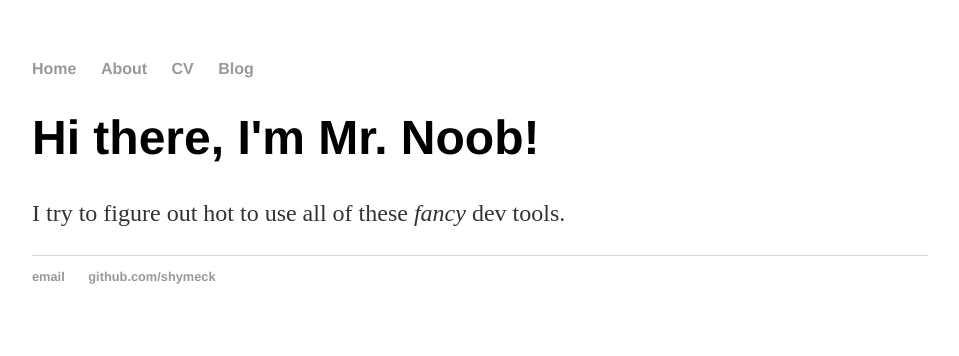
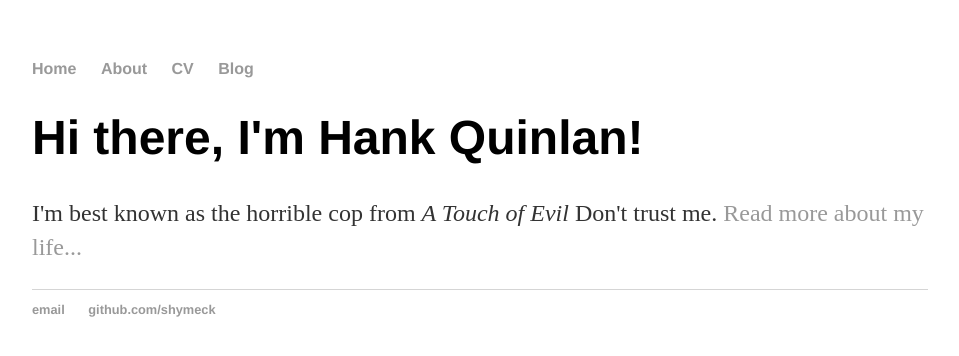
Before and after one commit to shymeck/shymeck.github.io, a Jekyll site: the page built from index.html, in a window 1280 px wide. Shown: the top 356 px of the page, without its empty margins (160-1119 px from the left). Built offline with Jekyll 4.4.1, drawn with Linux system fonts in a browser that asks for light colours.

Commit message:
Update index.html

```diff
--- a/index.html
+++ b/index.html
@@ -1,30 +1,8 @@
-<!DOCTYPE html>
-<html>
-	<head>
-		<title>Mr. Noob</title>
-		<!-- link to main stylesheet -->
-		<link rel="stylesheet" type="text/css" href="/css/main.css">
-	</head>
-	<body>
-		<nav>
-    		<ul>
-        		<li><a href="/">Home</a></li>
-	        	<li><a href="/about">About</a></li>
-        		<li><a href="/cv">CV</a></li>
-        		<li><a href="/blog">Blog</a></li>
-    		</ul>
-		</nav>
-		<div class="container">
-    		<div class="blurb">
-        		<h1>Hi there, I'm Mr. Noob!</h1>
-				<p>I try to figure out hot to use all of these <em>fancy</em> dev tools.</p>
-    		</div><!-- /.blurb -->
-		</div><!-- /.container -->
-		<footer>
-    		<ul>
-        		<li><a href="mailto:shymeck@gmail.com">email</a></li>
-        		<li><a href="https://github.com/shymeck">github.com/shymeck</a></li>
-			</ul>
-		</footer>
-	</body>
-</html>
+---
+layout: default
+title: Hank Quinlan, Horrible Cop
+---
+<div class="blurb">
+	<h1>Hi there, I'm Hank Quinlan!</h1>
+	<p>I'm best known as the horrible cop from <em>A Touch of Evil</em> Don't trust me. <a href="/about">Read more about my life...</a></p>
+</div><!-- /.blurb -->
```
